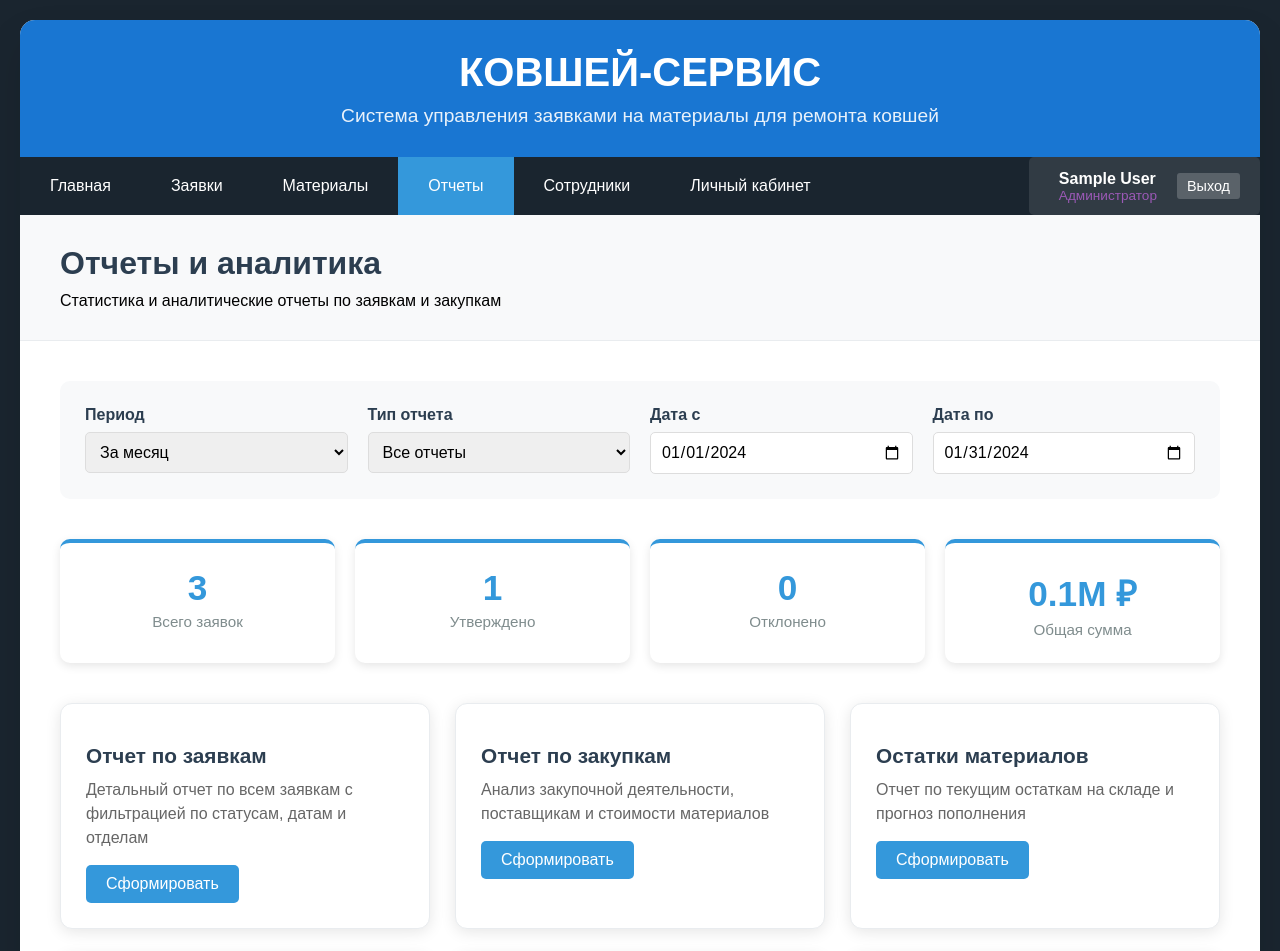
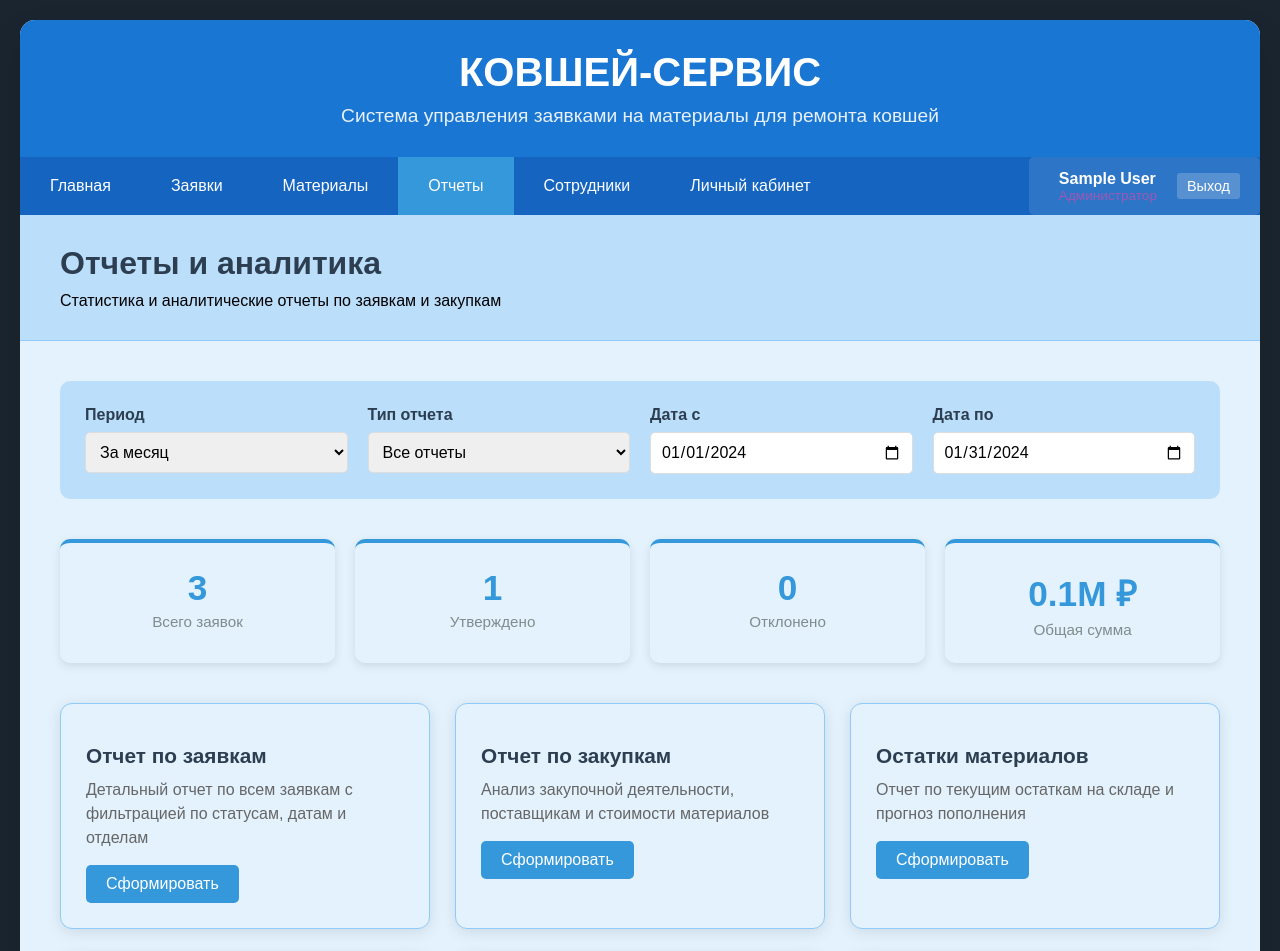
Before and after one commit to neiddneidd1-netizen/neiddneidd1-netizen, a plain HTML site: page reports.html in a window 1280 px wide. Shown: the top 951 px of the page. Drawn offline with Linux system fonts and the light colour scheme; sample sign-in values are in the browser's storage.

Commit message:
Обновлен дизайн страниц Отчеты и Сотрудники: светло-синие оттенки

```diff
--- a/reports.html
+++ b/reports.html
@@ -21,7 +21,7 @@
         .container {
             max-width: 1400px;
             margin: 0 auto;
-            background: white;
+            background: #e3f2fd;
             border-radius: 15px;
             box-shadow: 0 20px 40px rgba(0,0,0,0.1);
             overflow: hidden;
@@ -46,7 +46,7 @@
         }
 
         nav {
-            background: #1a252f;
+            background: #1565c0;
             padding: 0;
         }
 
@@ -79,8 +79,8 @@
 
         .page-header {
             padding: 30px 40px;
-            background: #f8f9fa;
-            border-bottom: 1px solid #e9ecef;
+            background: #bbdefb;
+            border-bottom: 1px solid #90caf9;
         }
 
         .page-header h1 {
@@ -94,7 +94,7 @@
         }
 
         .filters {
-            background: #f8f9fa;
+            background: #bbdefb;
             padding: 25px;
             border-radius: 10px;
             margin-bottom: 30px;
@@ -129,8 +129,8 @@
         }
 
         .report-card {
-            background: white;
-            border: 1px solid #e9ecef;
+            background: #e3f2fd;
+            border: 1px solid #90caf9;
             border-radius: 12px;
             padding: 25px;
             box-shadow: 0 3px 15px rgba(0,0,0,0.1);
@@ -167,7 +167,7 @@
         }
 
         .stat-card {
-            background: white;
+            background: #e3f2fd;
             padding: 25px;
             border-radius: 10px;
             text-align: center;
@@ -195,7 +195,7 @@
         }
 
         .chart {
-            background: white;
+            background: #e3f2fd;
             padding: 25px;
             border-radius: 10px;
             box-shadow: 0 3px 10px rgba(0,0,0,0.1);
@@ -208,7 +208,7 @@
         }
 
         .chart-placeholder {
-            background: #f8f9fa;
+            background: #bbdefb;
             height: 250px;
             display: flex;
             align-items: center;
```
Also changed, not shown: employees.html (+7 -7 lines).
